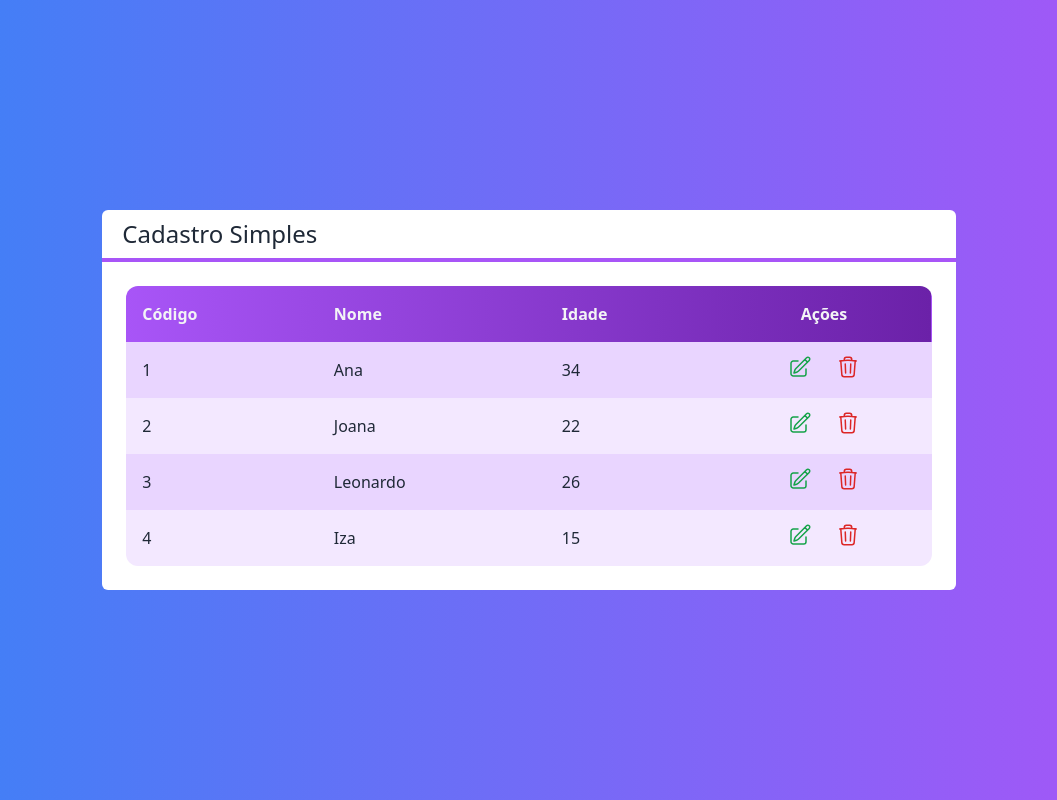
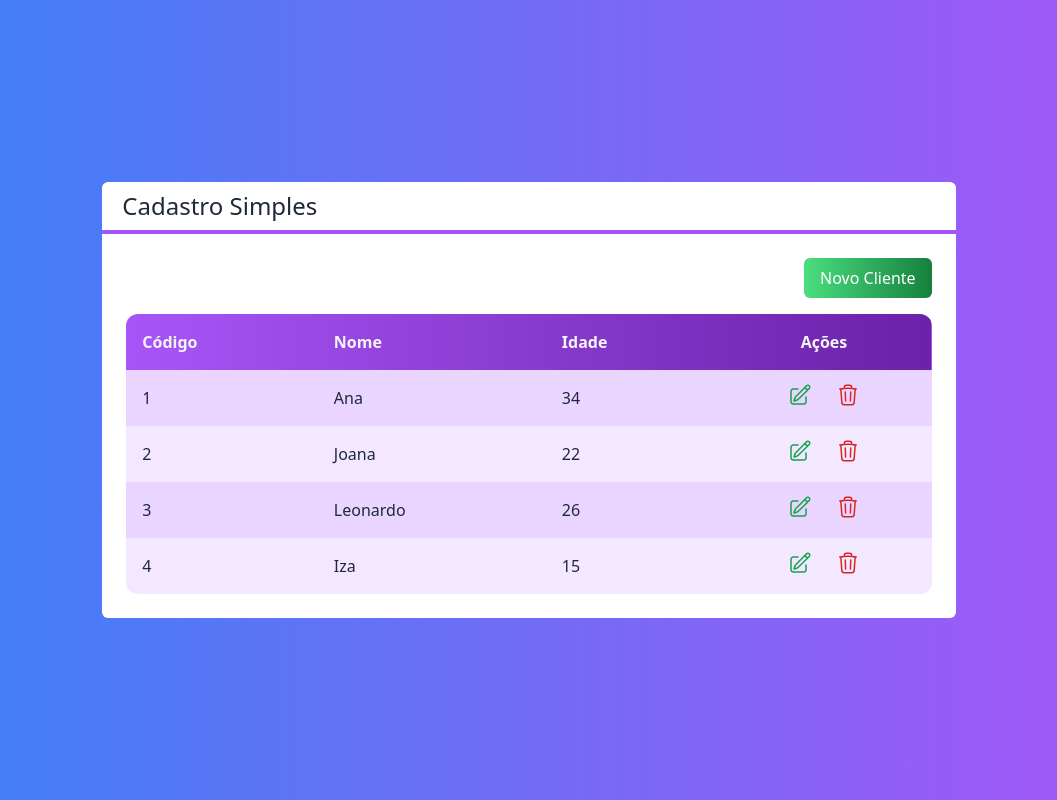
Before and after one commit to SamillyNunes/next-crud, a Next.js app: page / in a window 1280 px wide. Shown: the whole page, without its empty margins (111-1168 px from the left). Built offline with nearby package versions, Linux system fonts and the light colour scheme.

Commit message:
ui: add button component added

```diff
--- /dev/null
+++ b/src/components/AddButton.tsx
@@ -0,0 +1,23 @@
+interface AddButtonProps{
+    children: any;
+    color?: 'green' | 'blue' | 'gray';
+    classnName?: string;
+}
+
+export default function AddButton(props: AddButtonProps){
+
+    const color = props.color ?? 'gray';
+
+    return (
+        <button
+            className={`
+                bg-gradient-to-r from-${color}-400 to-${color}-700
+                text-white
+                px-4 py-2 rounded-md
+                ${props.classnName}
+            `}
+        >
+            {props.children}
+        </button>
+    );
+}
--- a/src/pages/index.tsx
+++ b/src/pages/index.tsx
@@ -1,3 +1,4 @@
+import AddButton from "@/components/AddButton";
 import Layout from "@/components/Layout";
 import Table from "@/components/Table";
 import Client from "@/core/Client";
@@ -26,6 +27,9 @@
       text-white
     ">
       <Layout title="Cadastro Simples">
+        <div className="flex justify-end">
+          <AddButton classnName="mb-4" color="green">Novo Cliente</AddButton>
+        </div>
         <Table clients={clients} selectedClient={selectedClient} deletedClient={deletedClient} />
       </Layout>
     </div>
--- a/tailwind.config.ts
+++ b/tailwind.config.ts
@@ -15,6 +15,18 @@
       },
     },
   },
+  // Todas as classes que eu quero que estejam presentes na versao final
+  safelist: [
+    {
+      pattern: /^bg-/,
+    },
+    {
+      pattern: /^from-/
+    },
+    {
+      pattern: /^to-/
+    }
+  ],
   plugins: [],
 };
 export default config;
```
